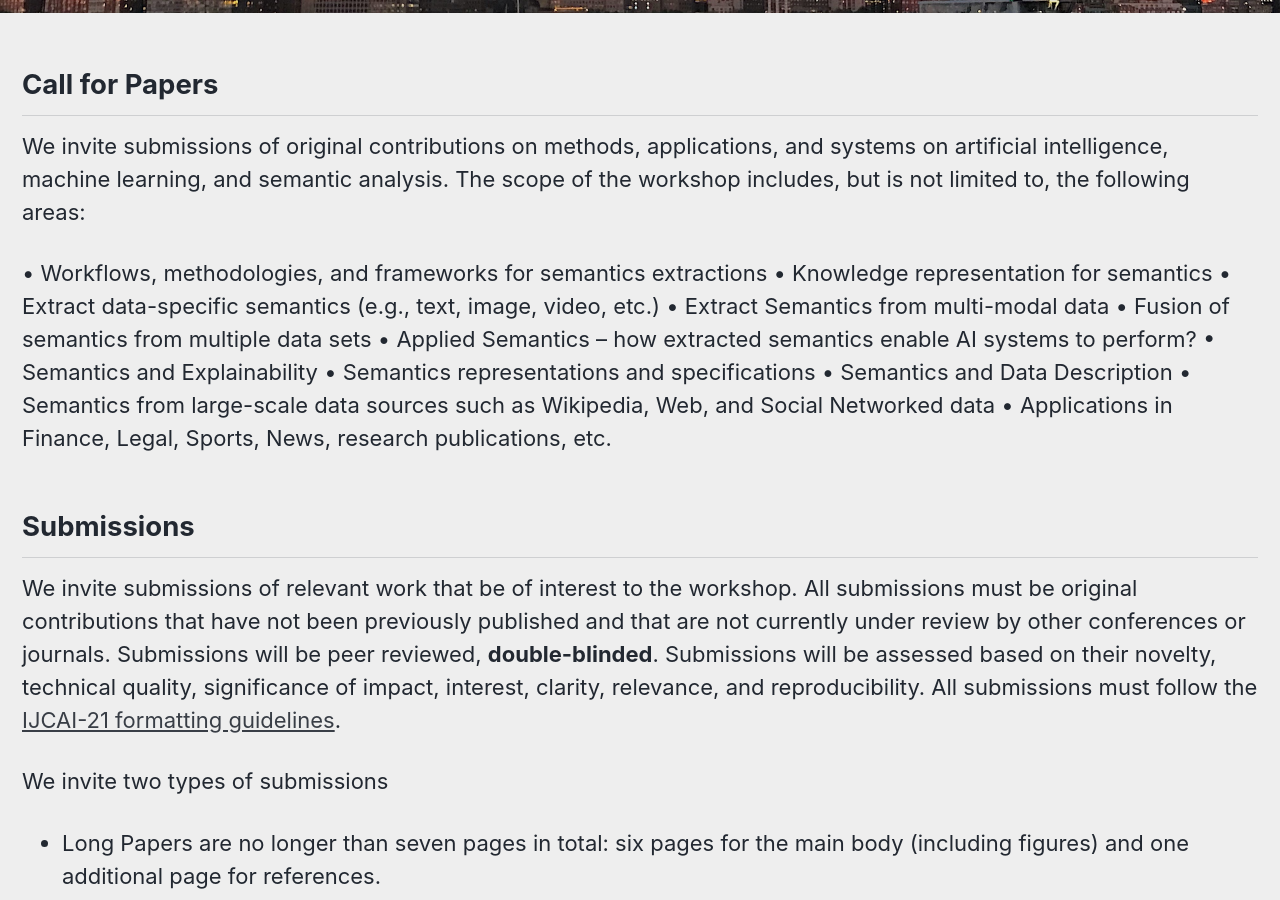
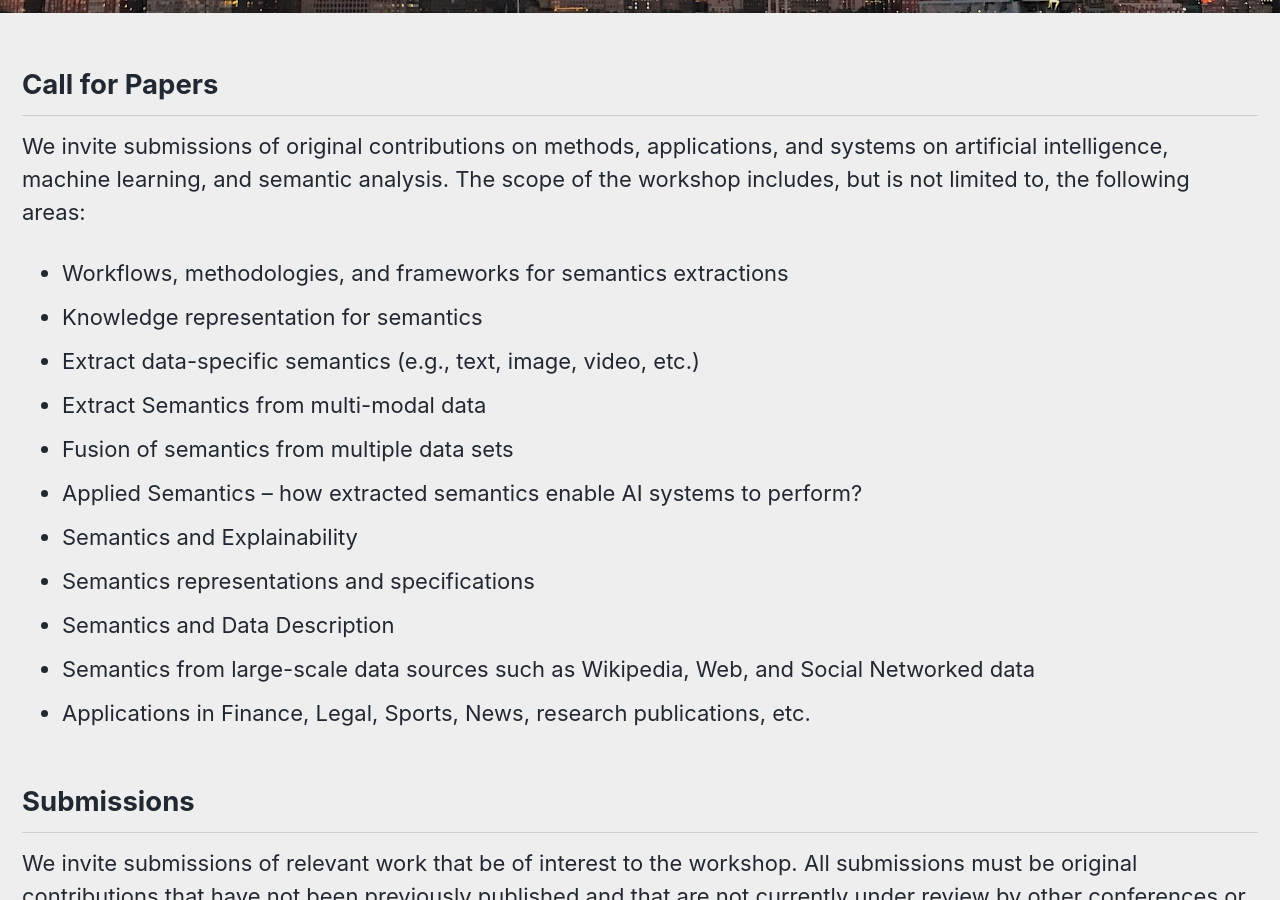
Before and after one commit to asea2021/ijcai-asea2021, a Jekyll site: the page built from _pages/call_for_papers.md, in a window 1280 px wide and 900 px high, scrolled down 461 px. Built offline with Jekyll 4.4.1, drawn with Linux system fonts in a browser that asks for light colours; cached includes are drawn as plain includes.

```diff
--- a/_pages/call_for_papers.md
+++ b/_pages/call_for_papers.md
@@ -12,17 +12,17 @@ excerpt: "<br/>Call for Papers<br/>"
 
 We invite submissions of original contributions on methods, applications, and systems on artificial intelligence, machine learning, and semantic analysis. The scope of the workshop includes, but is not limited to, the following areas:
 
-•	Workflows, methodologies, and frameworks for semantics extractions
-•	Knowledge representation for semantics
-•	Extract data-specific semantics (e.g., text, image, video, etc.)
-•	Extract Semantics from multi-modal data
-•	Fusion of semantics from multiple data sets
-•	Applied Semantics – how extracted semantics enable AI systems to perform?
-•	Semantics and Explainability
-•	Semantics representations and specifications
-•	Semantics and Data Description
-•	Semantics from large-scale data sources such as Wikipedia, Web, and Social Networked data
-•	Applications in Finance, Legal, Sports, News, research publications, etc.
+- Workflows, methodologies, and frameworks for semantics extractions
+-	Knowledge representation for semantics
+-	Extract data-specific semantics (e.g., text, image, video, etc.)
+-	Extract Semantics from multi-modal data
+-	Fusion of semantics from multiple data sets
+-	Applied Semantics – how extracted semantics enable AI systems to perform?
+-	Semantics and Explainability
+-	Semantics representations and specifications
+-	Semantics and Data Description
+-	Semantics from large-scale data sources such as Wikipedia, Web, and Social Networked data
+-	Applications in Finance, Legal, Sports, News, research publications, etc.
 
 <h2>Submissions</h2>
 
```
Also changed, not shown: _pages/organizers.md (+8 -8 lines), _pages/schedule.md (added, +10 -0 lines).
